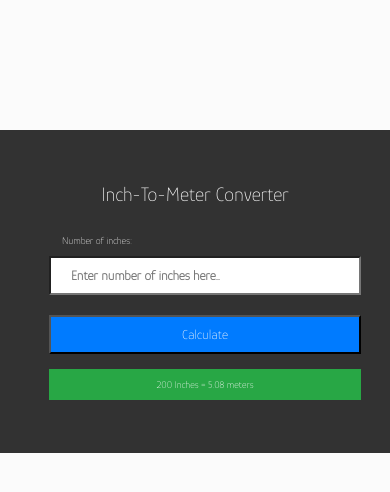
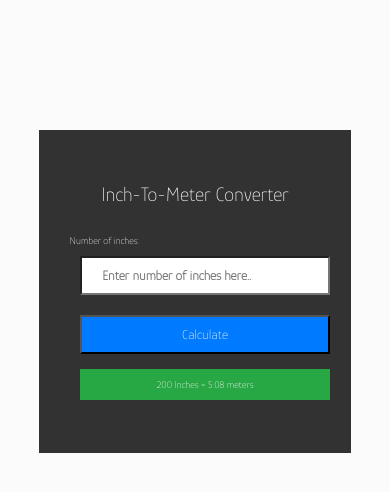
Before and after one commit to Dania96MTR/Inch-To-Meter, a plain HTML site: page index.html in a window 390 px wide. Drawn offline with Linux system fonts and the light colour scheme.

Commit message:
Update style.css

```diff
--- a/style.css
+++ b/style.css
@@ -49,6 +49,7 @@ input , button{
     width: 100%;
 }
 input{
+    background-color: white;
     color: #323232;
     font-size: 20;
     font-weight: bold;
@@ -61,7 +62,7 @@ button{
 
 @media screen and (max-width: 600px ) {
     .main {
-        width:100% ;
+        width:80% ;
         top:130px;
     }
     form{
@@ -72,7 +73,6 @@ button{
         padding:10px 20px ;
     }
     input{
-        background-color: white;
         color: black;
     }
     .result{
@@ -90,7 +90,8 @@ button{
         font-size: 20px;
     }
     .enter-number{
-        width: 100%;
+        width: 50%;
+        margin-left: 70px;
         font-size: 10px;
     }
 
```
